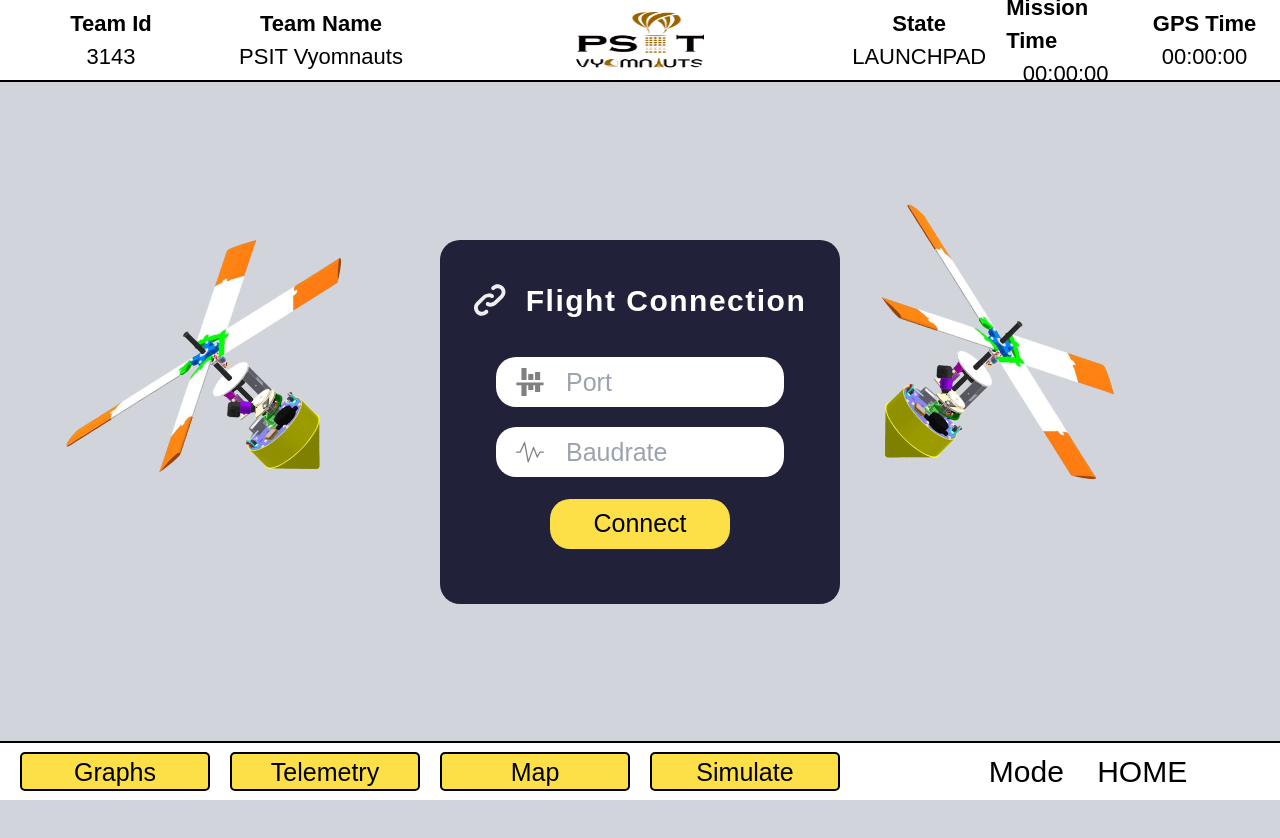
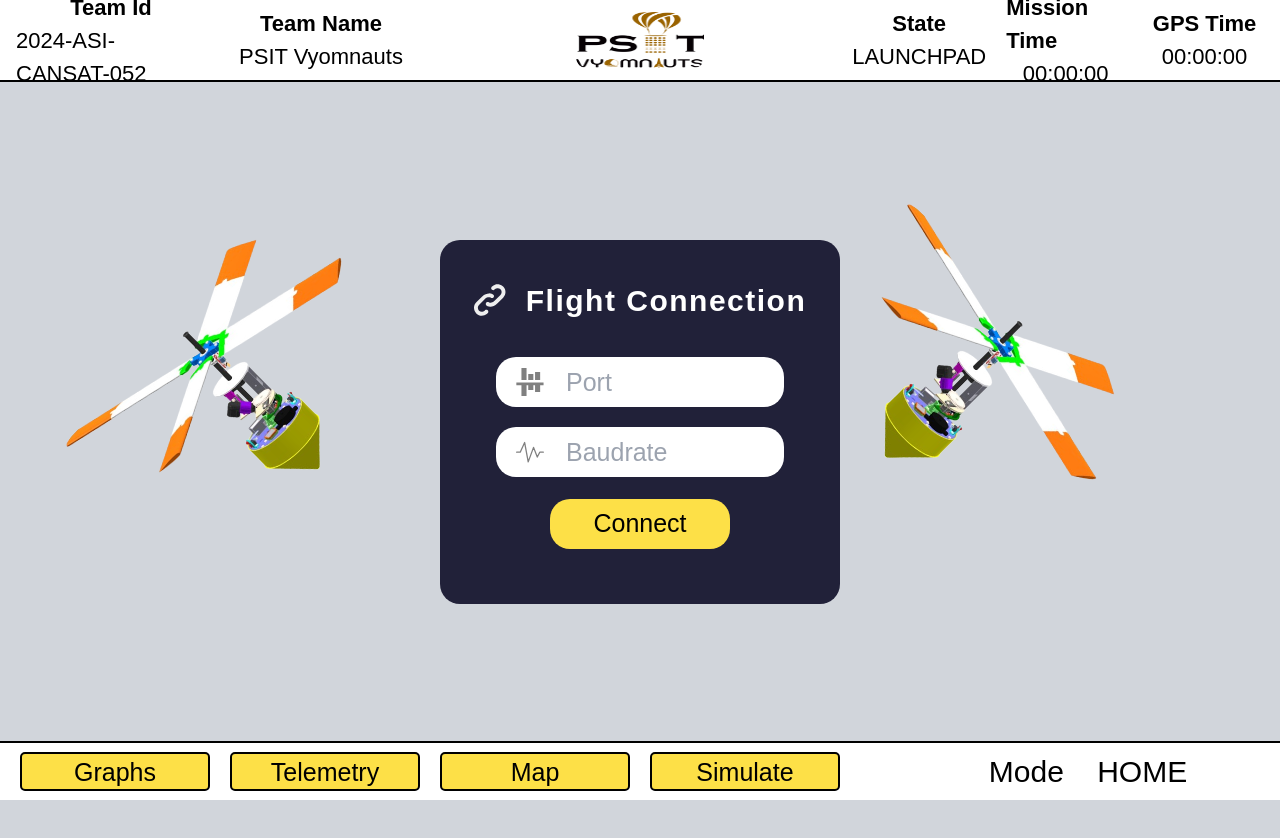
Before and after one commit to Priyanshu-dev-source/Cansat-GCS, a React (Vite) app: page / in a window 1280 px wide. Shown: the top 838 px of the page. Built offline with nearby package versions, Linux system fonts and the light colour scheme; no server answers; a web font is replaced by a local one.

Commit message:
Update navbar.jsx

```diff
--- a/src/components/navbar.jsx
+++ b/src/components/navbar.jsx
@@ -7,7 +7,7 @@ const socket = io('http://localhost:5000');
 
 const Navbar = ({sendTeamIdToParent}) => {
   const navigate = useNavigate();
-  const [teamId, setTeamId] = useState("3143");
+  const [teamId, setTeamId] = useState("2024-ASI-CANSAT-052");
   const [teamName, setTeamName] = useState("PSIT Vyomnauts");
   const [state, setState] = useState("LAUNCHPAD");
   const [missionTime, setMissionTime] = useState("00:00:00");
```
